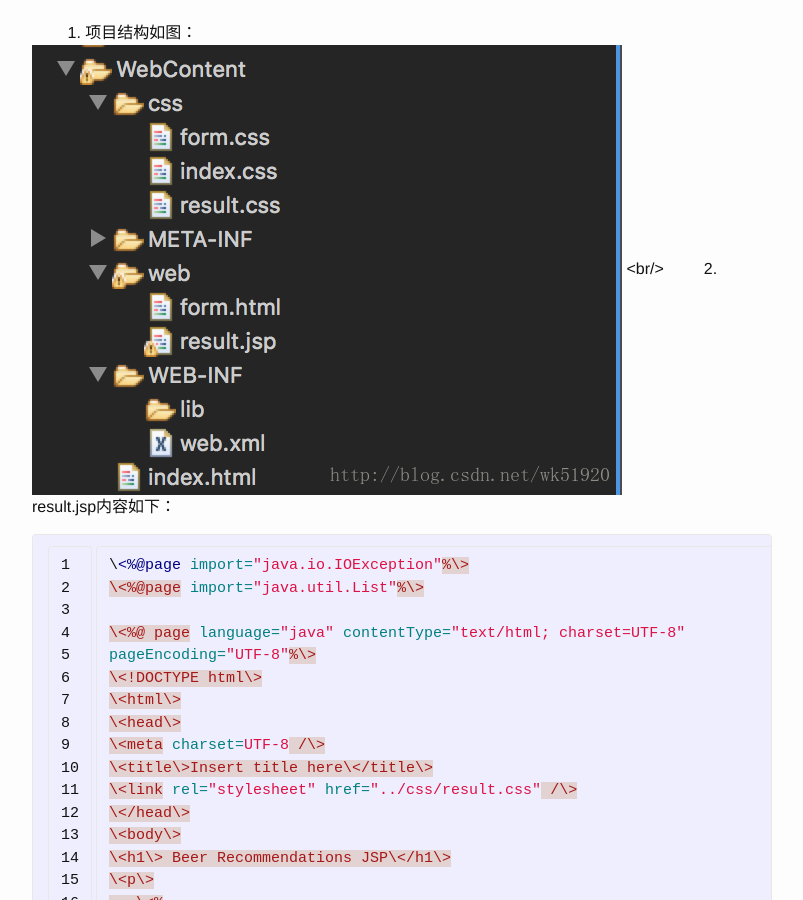
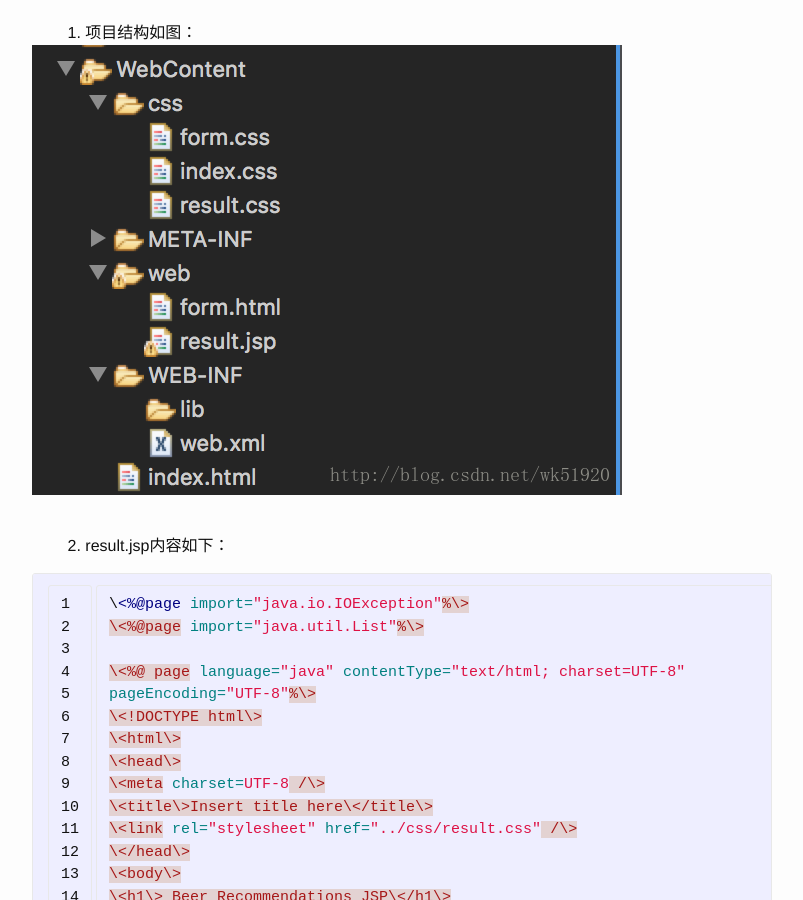
Before and after one commit to wk51920/wk51920.github.io, a Jekyll site: the page built from _posts/2017-01-05-jsp-css.md, in a window 1280 px wide and 900 px high, scrolled down 344 px. Shown: the whole window, without its empty margins (238-1041 px from the left). Built offline with Jekyll 4.4.1, drawn with Linux system fonts in a browser that asks for light colours.

Commit message:
fixed images

```diff
--- a/_posts/2017-01-05-jsp-css.md
+++ b/_posts/2017-01-05-jsp-css.md
@@ -11,7 +11,8 @@ date: 2017/01/05
 
 &nbsp;&nbsp;&nbsp;&nbsp;&nbsp;&nbsp;&nbsp; 1. 项目结构如图：
 ![nothing][image-1]
-\<br/\>
+
+<br>
 &nbsp;&nbsp;&nbsp;&nbsp;&nbsp;&nbsp;&nbsp; 2.  result.jsp内容如下：
 
 {% highlight jsp linenos %}
--- a/_posts/2017-01-05-tomcat-servlet-url.markdown
+++ b/_posts/2017-01-05-tomcat-servlet-url.markdown
@@ -9,7 +9,7 @@ date: 2017/01/05
 # 环境介绍
 
 &nbsp;&nbsp;&nbsp;&nbsp;&nbsp;&nbsp;&nbsp; 1. 容器选择使用tomcat 9.0;
-\<br/\>
+<br/>
 &nbsp;&nbsp;&nbsp;&nbsp;&nbsp;&nbsp;&nbsp; 2. 部署在webapps下的项目结构如图：
 ![项目结构图][1]
 
```
